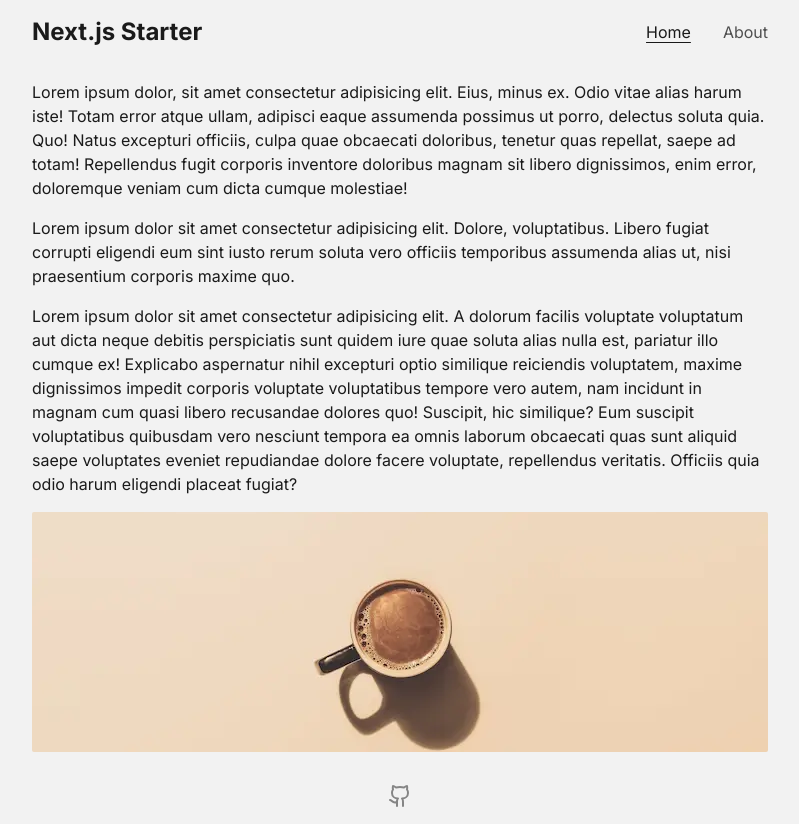
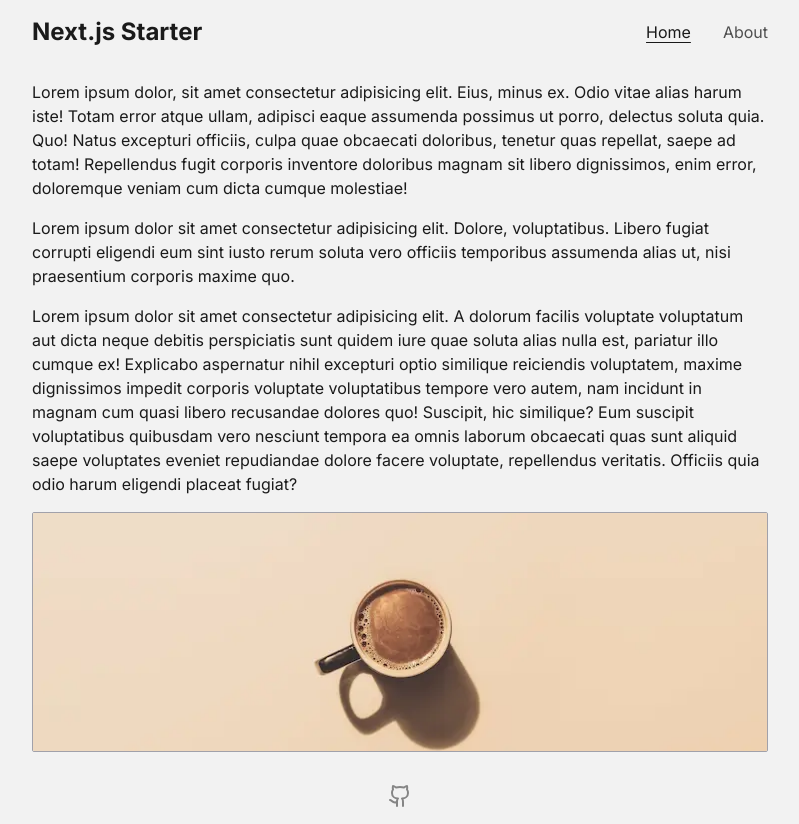
Before and after one commit to ldgni/next-starter, a Next.js app: page / in a window 1280 px wide. Shown: the whole page, without its empty margins (240-1039 px from the left). Built offline with nearby package versions, Linux system fonts and the light colour scheme.

Commit message:
chore: update page layout and rename placeholder image

```diff
--- a/src/app/page.tsx
+++ b/src/app/page.tsx
@@ -1,9 +1,11 @@
 import Image from "next/image";
+
+import placeholder from "../../public/images/placeholder.webp";
 
 export default function Page() {
   return (
-    <>
-      <p className="mb-4">
+    <div className="flex flex-col gap-4">
+      <p>
         Lorem ipsum dolor, sit amet consectetur adipisicing elit. Eius, minus
         ex. Odio vitae alias harum iste! Totam error atque ullam, adipisci eaque
         assumenda possimus ut porro, delectus soluta quia. Quo! Natus excepturi
@@ -12,13 +14,13 @@ export default function Page() {
         libero dignissimos, enim error, doloremque veniam cum dicta cumque
         molestiae!
       </p>
-      <p className="mb-4">
+      <p>
         Lorem ipsum dolor sit amet consectetur adipisicing elit. Dolore,
         voluptatibus. Libero fugiat corrupti eligendi eum sint iusto rerum
         soluta vero officiis temporibus assumenda alias ut, nisi praesentium
         corporis maxime quo.
       </p>
-      <p className="mb-4">
+      <p>
         Lorem ipsum dolor sit amet consectetur adipisicing elit. A dolorum
         facilis voluptate voluptatum aut dicta neque debitis perspiciatis sunt
         quidem iure quae soluta alias nulla est, pariatur illo cumque ex!
@@ -31,13 +33,11 @@ export default function Page() {
         repellendus veritatis. Officiis quia odio harum eligendi placeat fugiat?
       </p>
       <Image
-        src="/images/placeholder-img.webp"
+        src={placeholder}
         alt="Placeholder image"
-        width={736}
-        height={240}
-        className="h-60 w-full rounded-sm object-cover"
+        className="h-60 rounded-sm border border-zinc-400 object-cover"
         priority
       />
-    </>
+    </div>
   );
 }
```
Also changed, not shown: public/images/placeholder.webp (renamed from public/images/placeholder-img.webp).
